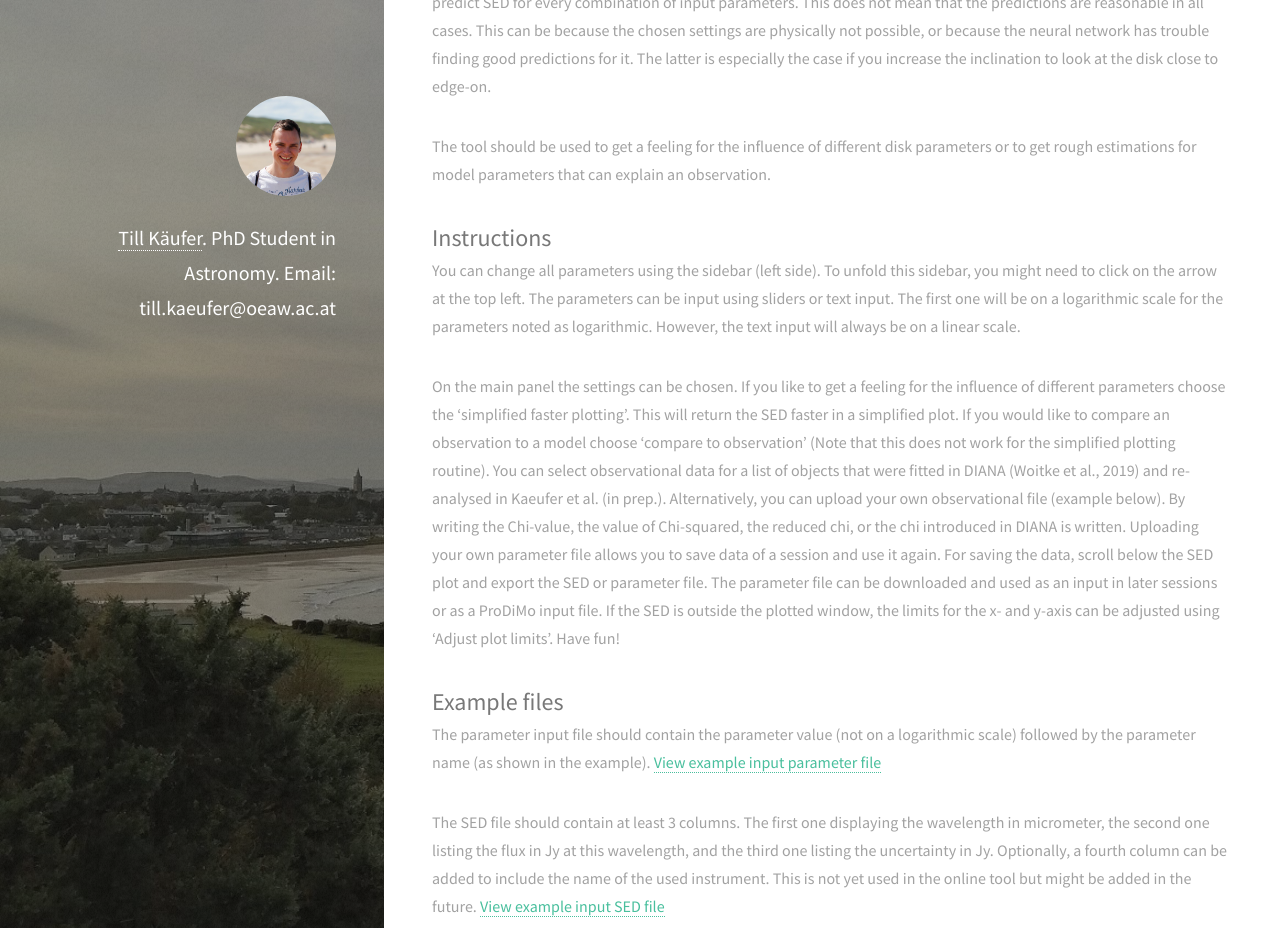
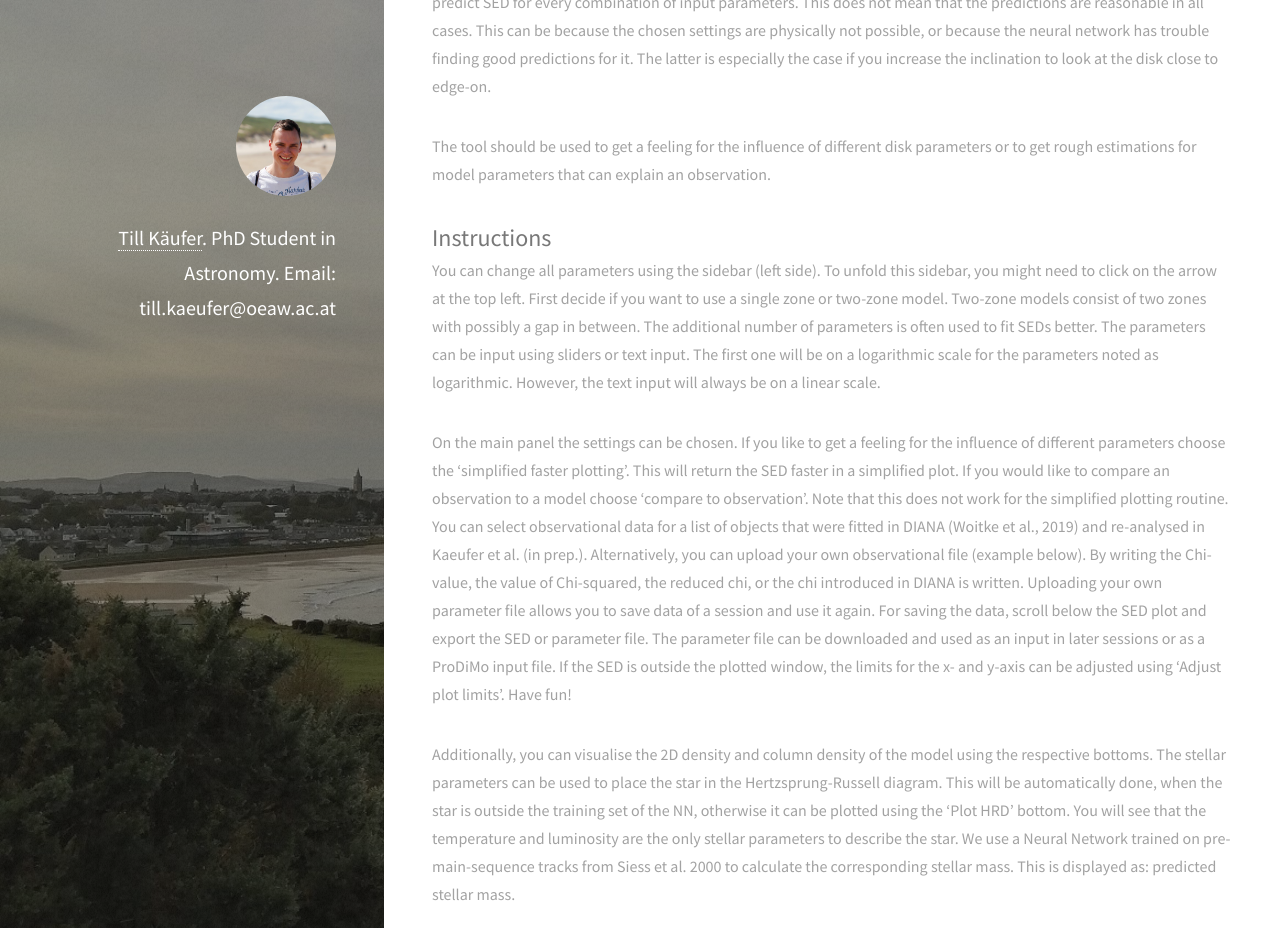
Before and after one commit to tillkaeufer/tillkaeufer.github.io, a Jekyll site: the page built from _posts/2020-10-05-SEDpredictor.markdown, in a window 1280 px wide and 1400 px high, scrolled down 1236 px, cut to the strip 0-928 px from the top of the window. Built offline with Jekyll 4.4.1, drawn with Linux system fonts in a browser that asks for light colours; nearby versions of some CDN libraries; some of the changed text lies outside the part shown.

Commit message:
two-zone update

```diff
--- a/_posts/2020-10-05-SEDpredictor.markdown
+++ b/_posts/2020-10-05-SEDpredictor.markdown
@@ -22,13 +22,17 @@ The tool should be used to get a feeling for the influence of different disk par
 
 ## Instructions
 
-You can change all parameters using the sidebar (left side). To unfold this sidebar, you might need to click on the arrow at the top left. The parameters can be input using sliders or text input. The first one will be on a logarithmic scale for the parameters noted as logarithmic. However, the text input will always be on a linear scale.
+You can change all parameters using the sidebar (left side). To unfold this sidebar, you might need to click on the arrow at the top left. First decide if you want to use a single zone or two-zone model. Two-zone models consist of two zones with possibly a gap in between. The additional number of parameters is often used to fit SEDs better. The parameters can be input using sliders or text input. The first one will be on a logarithmic scale for the parameters noted as logarithmic. However, the text input will always be on a linear scale.
 
-On the main panel the settings can be chosen. If you like to get a feeling for the influence of different parameters choose the 'simplified faster plotting'. This will return the SED faster in a simplified plot. If you would like to compare an observation to a model choose 'compare to observation' (Note that this does not work for the simplified plotting routine). You can select observational data for a list of objects that were fitted in DIANA (Woitke et al., 2019) and re-analysed in Kaeufer et al. (in prep.). Alternatively, you can upload your own observational file (example below). By writing the Chi-value, the value of Chi-squared, the reduced chi, or the chi introduced in DIANA is written. Uploading your own parameter file allows you to save data of a session and use it again. For saving the data, scroll below the SED plot and export the SED or parameter file. The parameter file can be downloaded and used as an input in later sessions or as a ProDiMo input file. If the SED is outside the plotted window, the limits for the x- and y-axis can be adjusted using 'Adjust plot limits'. Have fun!
+On the main panel the settings can be chosen. If you like to get a feeling for the influence of different parameters choose the 'simplified faster plotting'. This will return the SED faster in a simplified plot. If you would like to compare an observation to a model choose 'compare to observation'. Note that this does not work for the simplified plotting routine. You can select observational data for a list of objects that were fitted in DIANA (Woitke et al., 2019) and re-analysed in Kaeufer et al. (in prep.). Alternatively, you can upload your own observational file (example below). By writing the Chi-value, the value of Chi-squared, the reduced chi, or the chi introduced in DIANA is written. Uploading your own parameter file allows you to save data of a session and use it again. For saving the data, scroll below the SED plot and export the SED or parameter file. The parameter file can be downloaded and used as an input in later sessions or as a ProDiMo input file. If the SED is outside the plotted window, the limits for the x- and y-axis can be adjusted using 'Adjust plot limits'. Have fun!
+
+Additionally, you can visualise the 2D density and column density of the model using the respective bottoms.
+The stellar parameters can be used to place the star in the Hertzsprung-Russell diagram. This will be automatically done, when the star is outside the training set of the NN, otherwise it can be plotted using the 'Plot HRD' bottom. You will see that the temperature and luminosity are the only stellar parameters to describe the star. We use a Neural Network trained on pre-main-sequence tracks from Siess et al. 2000 to calculate the corresponding stellar mass. This is displayed as: predicted stellar mass.
+
 
 
 ## Example files
 
-The parameter input file should contain the parameter value (not on a logarithmic scale) followed by the parameter name (as shown in the example). [View example input parameter file](https://raw.githubusercontent.com/tillkaeufer/SEDpredictor/main/Example_input.txt){:target="_blank"}
-
-The SED file should contain at least 3 columns. The first one displaying the wavelength in micrometer, the second one listing the flux in Jy at this wavelength, and the third one listing the uncertainty in Jy. Optionally, a fourth column can be added to include the name of the used instrument. This is not yet used in the online tool but might be added in the future. [View example input SED file](https://raw.githubusercontent.com/tillkaeufer/SEDpredictor/main/Example_observation/49Cet/SED_to_fit.dat){:target="_blank"}
+The parameter input file should contain the parameter value (not on a logarithmic scale) followed by the parameter name (as shown in the example). [View example input parameter file for a single zone model](https://raw.githubusercontent.com/tillkaeufer/SEDpredictor/main/Example_input.txt){:target="_blank"}
+or a [two-zone model](https://raw.githubusercontent.com/tillkaeufer/SEDpredictor/main/Example_input_two.txt){:target="_blank"}
+The SED file should contain at least 3 columns. The first one displaying the wavelength in micrometre, the second one listing the flux in Jy at this wavelength, and the third one listing the uncertainty in Jy. Optionally, a fourth column can be added to include the name of the used instrument. This is not yet used in the online tool but might be added in the future. [View example input SED file](https://raw.githubusercontent.com/tillkaeufer/SEDpredictor/main/Example_observation/49Cet/SED_to_fit.dat){:target="_blank"}
```
